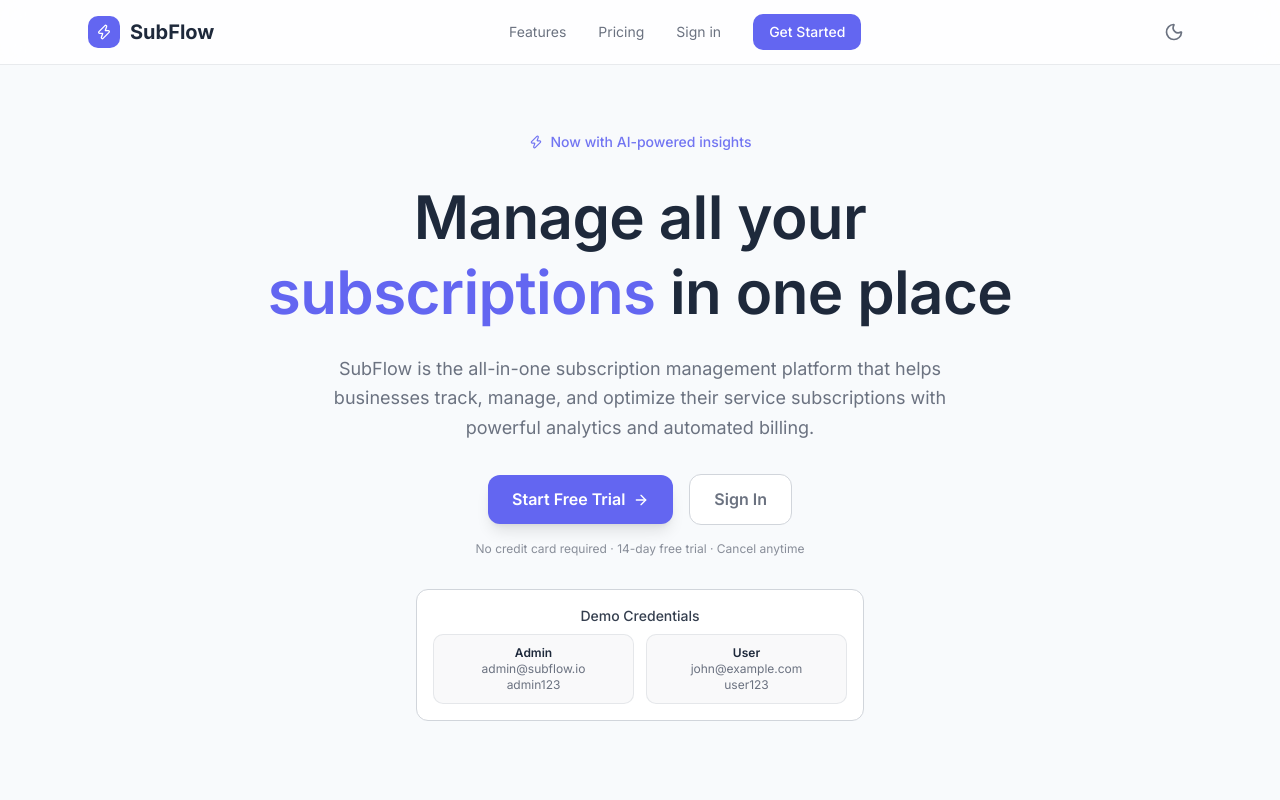
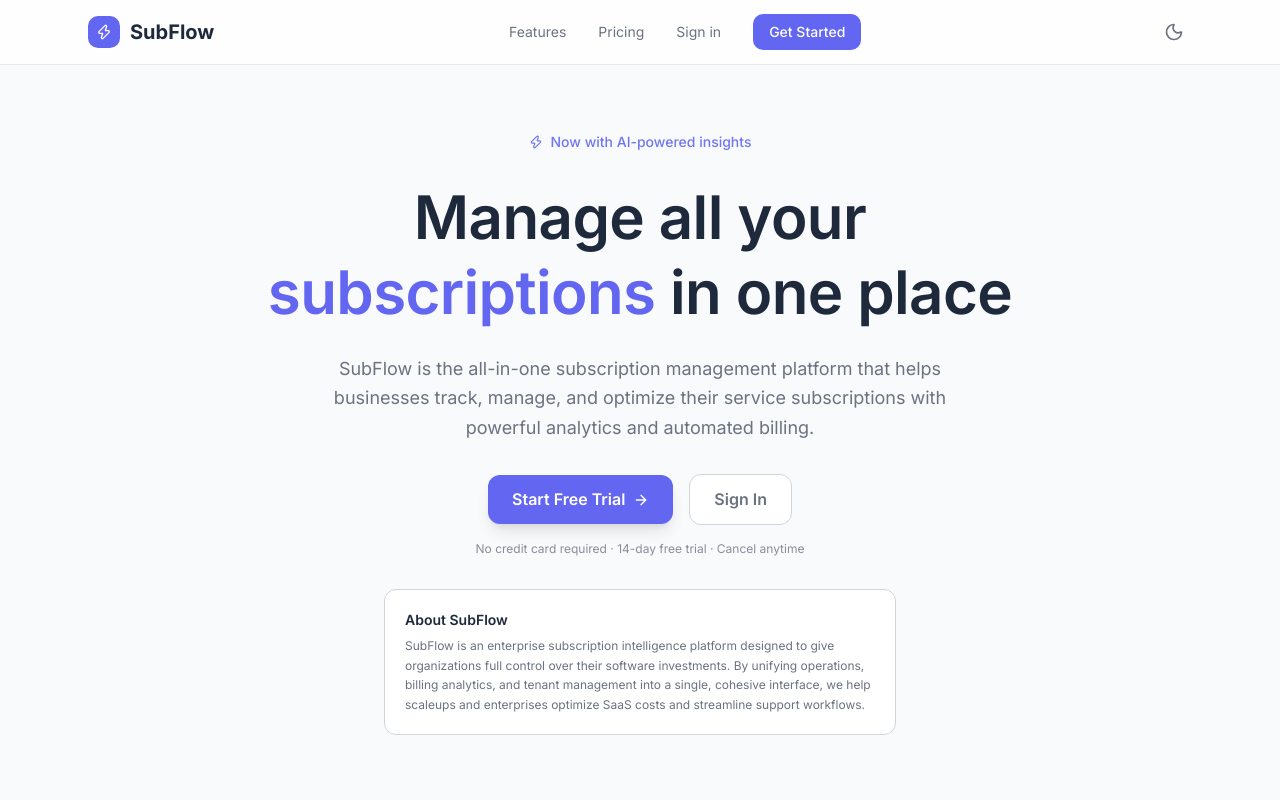
Before and after one commit to VARDH9620/SubFlow, a React (Vite) app: page / in a window 1280 px wide. Shown: the top 800 px of the page. Built offline with nearby package versions, Linux system fonts and the light colour scheme.

Commit message:
feat: remove demo credentials and add company description to landing page

```diff
--- a/src/pages/Landing.tsx
+++ b/src/pages/Landing.tsx
@@ -66,21 +66,12 @@ export default function Landing() {
           </div>
           <p className="mt-4 text-xs text-muted-foreground/80">No credit card required · 14-day free trial · Cancel anytime</p>
 
-          {/* Demo credentials */}
-          <div className="mt-8 max-w-md mx-auto bg-card rounded-xl p-4 border border-border">
-            <p className="text-sm font-medium text-foreground/90 mb-2">Demo Credentials</p>
-            <div className="grid grid-cols-2 gap-3 text-xs text-muted-foreground">
-              <div className="bg-muted/50 dark:bg-slate-700 rounded-lg p-2.5 border border-border/50 dark:border-slate-600">
-                <p className="font-semibold text-foreground">Admin</p>
-                <p>admin@subflow.io</p>
-                <p>admin123</p>
-              </div>
-              <div className="bg-muted/50 dark:bg-slate-700 rounded-lg p-2.5 border border-border/50 dark:border-slate-600">
-                <p className="font-semibold text-foreground">User</p>
-                <p>john@example.com</p>
-                <p>user123</p>
-              </div>
-            </div>
+          {/* About Company */}
+          <div className="mt-8 max-w-lg mx-auto bg-card rounded-xl p-5 border border-border text-left">
+            <p className="text-sm font-semibold text-foreground mb-1.5">About SubFlow</p>
+            <p className="text-xs text-muted-foreground leading-relaxed">
+              SubFlow is an enterprise subscription intelligence platform designed to give organizations full control over their software investments. By unifying operations, billing analytics, and tenant management into a single, cohesive interface, we help scaleups and enterprises optimize SaaS costs and streamline support workflows.
+            </p>
           </div>
         </div>
       </section>
```
